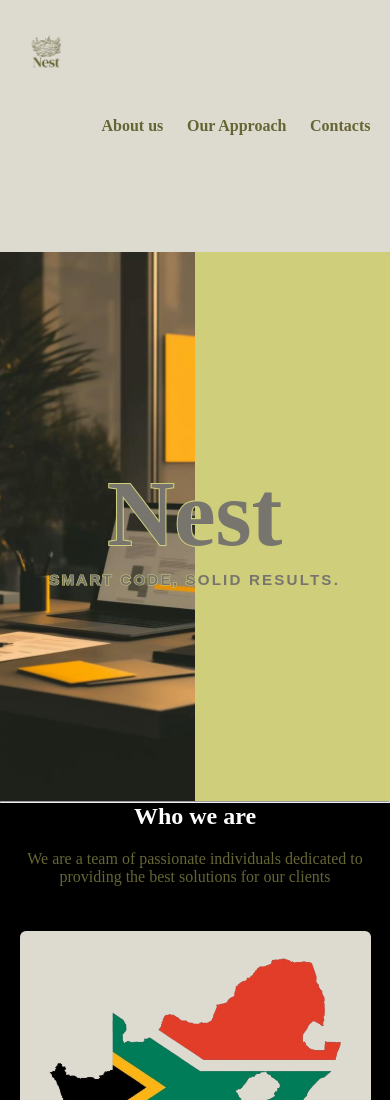
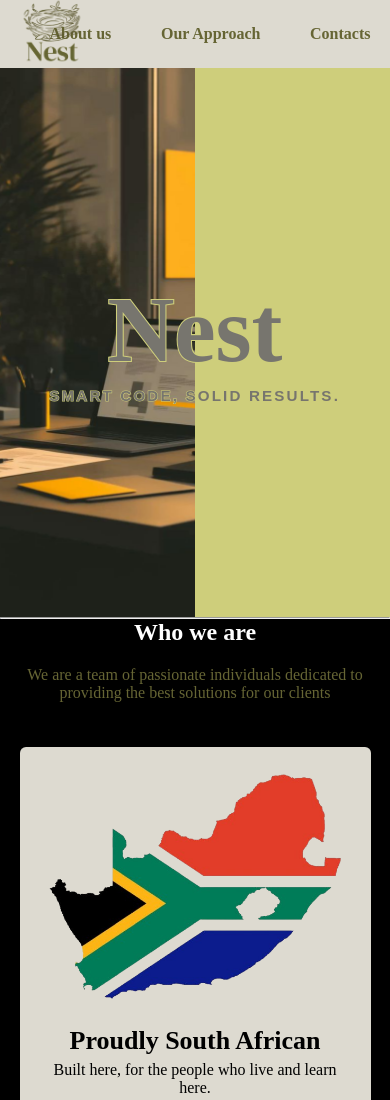
Before and after one commit to Nestspac3/nest, a plain HTML site: page index.html in a window 390 px wide. Shown: the top 1100 px of the page. Drawn offline with Linux system fonts and the light colour scheme.

Commit message:
Update Homepage.css

```diff
--- a/Homepage.css
+++ b/Homepage.css
@@ -221,13 +221,14 @@ li a:hover {
     }
 
     .logo {
-        position: static;
-        width: 52px;
-        height: 52px;
-        max-width: 52px;
-        max-height: 52px;
-        flex-shrink: 0;
-    }
+        display: flex;
+        left: 1px;
+        position: absolute;
+        height: 100px;
+        width: 100px;
+        top: -20px;
+        margin-bottom: 150px;
+}
 
     header ul {
         gap: 10px;
```
